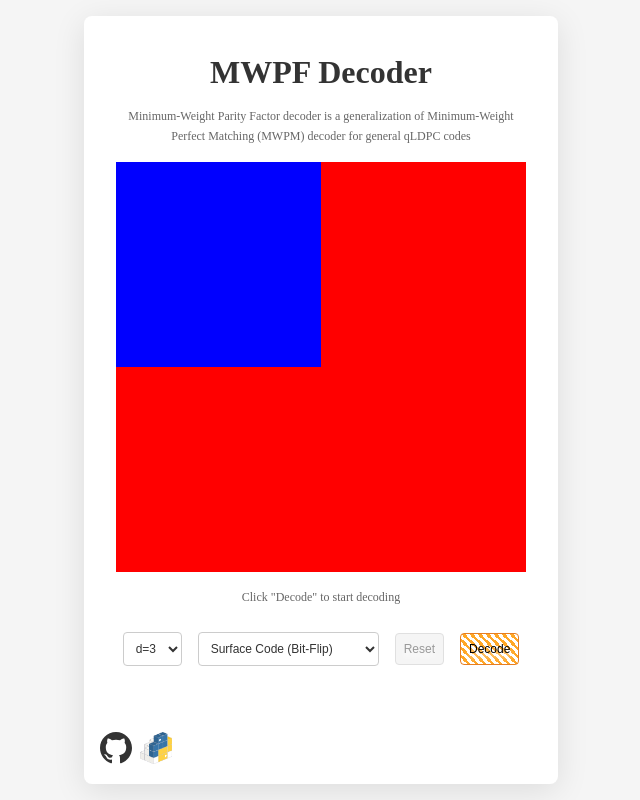
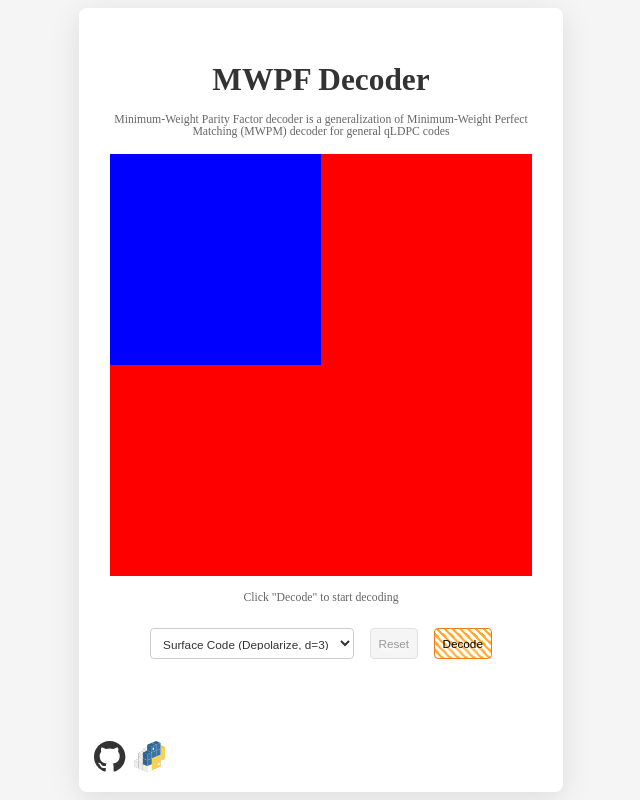
Before and after one commit to yuewuo/mwpf-web, a Vue app in the folder frontend/: page / in a window 1280 px wide. Shown: the whole page, without its empty margins (319-959 px from the left). Built offline with nearby package versions, Linux system fonts and the light colour scheme.

Commit message:
make style consistent

```diff
--- a/frontend/src/App.vue
+++ b/frontend/src/App.vue
@@ -1,8 +1,35 @@
 <script setup lang="ts">
-import { ref, watch } from 'vue'
+import { computed, ref, watch } from 'vue'
+
+const height = ref(0) // the height of the portrait region
+const aspectRatio = 1.618
+const width = computed(() => {
+  return height.value / aspectRatio
+})
+
+function updateHeight () {
+  if (window.innerHeight > window.innerWidth * aspectRatio) {
+    height.value = window.innerWidth * aspectRatio * 0.98
+  } else {
+    height.value = window.innerHeight * 0.98
+  }
+}
+window.addEventListener('resize', updateHeight)
+updateHeight()
+
+function updateStyle () {
+  document.documentElement.style.setProperty('--window-height', `${window.innerHeight}px`)
+  document.documentElement.style.setProperty('--window-width', `${window.innerWidth}px`)
+  document.documentElement.style.setProperty('--height', `${height.value}px`)
+  document.documentElement.style.setProperty('--width', `${width.value}px`)
+  document.documentElement.style.setProperty('--hs', `${height.value * 0.01}px`)
+  document.documentElement.style.setProperty('--ws', `${width.value * 0.01}px`)
+}
+watch(height, updateStyle)
+updateStyle()
 
 const codeDistance = ref(3)
-const codeType = ref('rsc-bit-flip')
+const codeType = ref('rsc-depolarize-d-3')
 const decoded = ref(false)
 
 watch(codeDistance, newVal => {
@@ -26,24 +53,17 @@ watch(codeDistance, newVal => {
         <p v-if="decoded">Rigorously proven (<a href="" target="_blank">decoding process</a>)</p>
 
         <div class="controller-panel">
-          <!-- Code distance selector -->
-          <div>
-            <select id="code-distance" class="select" v-model="codeDistance">
-              <option :value="3">
-                <math><mi>d</mi><mo>=</mo><mn>3</mn></math>
-              </option>
-              <option :value="5">
-                <math><mi>d</mi><mo>=</mo><mn>5</mn></math>
-              </option>
-            </select>
-          </div>
           <!-- Code type selector -->
           <div>
             <select id="code-type" class="select" v-model="codeType">
-              <option value="rsc-bit-flip">Surface Code (Bit-Flip)</option>
-              <option value="rsc-depolarize">Surface Code (Depolarize)</option>
-              <option value="rsc-y-only">Surface Code (Y-only)</option>
-              <option value="color-bit-flip">Color Code (Bit-Flip)</option>
+              <option value="rsc-bit-flip-d-3">Surface Code (Bit-Flip, d=3)</option>
+              <option value="rsc-bit-flip-d-5">Surface Code (Bit-Flip, d=5)</option>
+              <option value="rsc-depolarize-d-3">Surface Code (Depolarize, d=3)</option>
+              <option value="rsc-depolarize-d-5">Surface Code (Depolarize, d=5)</option>
+              <option value="rsc-y-only-d-3">Surface Code (Y-only, d=3)</option>
+              <option value="rsc-y-only-d-5">Surface Code (Y-only, d=5)</option>
+              <option value="color-bit-flip-d-3">Color Code (Bit-Flip, d=3)</option>
+              <option value="color-bit-flip-d-5">Color Code (Bit-Flip, d=5)</option>
             </select>
           </div>
 
@@ -55,7 +75,7 @@ watch(codeDistance, newVal => {
             <button class="button decode-button">Decode</button>
           </div>
         </div>
-        <div style="height: 10vh"></div>
+        <div style="height: calc(10 * var(--hs))"></div>
       </div>
 
       <!-- GitHub icon in bottom-left corner -->
@@ -97,28 +117,26 @@ watch(codeDistance, newVal => {
 :global(html),
 :global(body) {
   overflow: hidden;
-  height: 100vh;
-  width: 100vw;
+  height: var(--window-height);
+  width: var(--window-width);
 }
 
 .app-container {
-  width: 100vw;
-  height: 100vh;
+  width: var(--window-width);
+  height: var(--window-height);
   display: flex;
-  align-items: center;
+  align-items: top;
+  padding-top: var(--hs);
   justify-content: center;
   background-color: #f5f5f5;
-  padding: 2vh;
 }
 
 .portrait-region {
-  /* Golden ratio: height = width * 1.618 */
-  aspect-ratio: 1 / 1.618;
-  max-width: 100%;
-  max-height: 100%;
+  width: var(--width);
+  height: var(--height);
   background-color: white;
-  border-radius: 1vh;
-  box-shadow: 0 0.8vh 4vh rgba(0, 0, 0, 0.1);
+  border-radius: var(--hs);
+  box-shadow: 0 calc(0.8 * var(--hs)) calc(4 * var(--hs)) rgba(0, 0, 0, 0.1);
   display: flex;
   align-items: center;
   justify-content: center;
@@ -129,19 +147,23 @@ watch(codeDistance, newVal => {
 .content-placeholder {
   position: relative;
   text-align: center;
-  padding: 4vh;
+  padding: calc(4 * var(--hs));
   color: #333;
 }
 
 .content-placeholder h1 {
-  font-size: 4vh; /* Relative to viewport height, which scales with the portrait region */
-  margin-bottom: 2vh;
+  font-size: calc(
+    4 * var(--hs)
+  ); /* Relative to viewport height, which scales with the portrait region */
+  margin-bottom: calc(2 * var(--hs));
   font-weight: 600;
 }
 
 .content-placeholder p {
-  font-size: 1.5vh; /* Relative to viewport height, which scales with the portrait region */
-  line-height: 1.6;
+  font-size: calc(
+    1.5 * var(--hs)
+  ); /* Relative to viewport height, which scales with the portrait region */
+  line-height: calc(1.6 * var(--hs));
   color: #666;
 }
 
@@ -149,14 +171,14 @@ watch(codeDistance, newVal => {
   aspect-ratio: 1;
   width: 100%;
   background-color: red;
-  margin: 2vh auto;
+  margin: calc(2 * var(--hs)) auto;
 }
 
 /* GitHub icon styles */
 .github-link {
   position: absolute;
-  bottom: 2vh;
-  left: 2vh;
+  bottom: calc(2 * var(--hs));
+  left: calc(2 * var(--hs));
   color: #333;
   transition: color 0.3s ease;
   z-index: 10;
@@ -167,23 +189,23 @@ watch(codeDistance, newVal => {
 }
 
 .github-icon {
-  width: 4vh;
-  height: 4vh;
+  width: calc(4 * var(--hs));
+  height: calc(4 * var(--hs));
 }
 
 /* Python/PyPI icon styles */
 .python-link {
   position: absolute;
-  bottom: 2vh;
-  left: 7vh;
+  bottom: calc(2 * var(--hs));
+  left: calc(7 * var(--hs));
   color: #333;
   transition: color 0.3s ease;
   z-index: 10;
 }
 
 .python-icon {
-  width: 4vh;
-  height: 4vh;
+  width: calc(4 * var(--hs));
+  height: calc(4 * var(--hs));
 }
 
 .controller-panel {
@@ -191,20 +213,21 @@ watch(codeDistance, newVal => {
   flex-direction: row;
   align-items: center;
   justify-content: center;
-  gap: 2vh;
-  margin-top: 3vh;
+  gap: calc(2 * var(--hs));
+  margin-top: calc(3 * var(--hs));
 }
 
 .select {
-  padding: 1vh 1vh;
-  font-size: 1.5vh;
+  padding: calc(1 * var(--hs)) calc(1 * var(--hs));
+  height: calc(4 * var(--hs));
+  font-size: calc(1.5 * var(--hs));
   border: 1px solid #ccc;
-  border-radius: 0.5vh;
+  border-radius: calc(0.5 * var(--hs));
   background-color: white;
   color: #333;
   cursor: pointer;
   transition: border-color 0.3s ease, box-shadow 0.3s ease;
-  min-width: 4vh;
+  min-width: calc(4 * var(--hs));
 }
 
 .select:hover {
@@ -214,17 +237,18 @@ watch(codeDistance, newVal => {
 .select:focus {
   outline: none;
   border-color: #3776ab;
-  box-shadow: 0 0 0 0.2vh rgba(55, 118, 171, 0.2);
+  box-shadow: 0 0 0 calc(0.2 * var(--hs)) rgba(55, 118, 171, 0.2);
 }
 
 .button {
-  padding: 1vh 1vh;
-  font-size: 1.5vh;
-  border-radius: 0.5vh;
+  height: calc(4 * var(--hs));
+  padding: calc(1 * var(--hs)) calc(1 * var(--hs));
+  font-size: calc(1.5 * var(--hs));
+  border-radius: calc(0.5 * var(--hs));
   color: black;
   cursor: pointer;
   transition: border-color 0.3s ease, box-shadow 0.3s ease, background-color 0.3s ease;
-  min-width: 3vh;
+  min-width: calc(3 * var(--hs));
   /* font-weight: 600; */
   text-shadow: 0 5px 5px rgb(255, 255, 255);
 }
@@ -241,7 +265,7 @@ watch(codeDistance, newVal => {
     transparent 75%,
     transparent
   );
-  background-size: 1vh 1vh;
+  background-size: calc(1 * var(--hs)) calc(1 * var(--hs));
 }
 
 .decode-button:hover {
@@ -256,15 +280,15 @@ watch(codeDistance, newVal => {
     transparent 75%,
     transparent
   );
-  background-size: 1vh 1vh;
-  transform: translateY(-0.1vh);
-  box-shadow: 0 0.2vh 0.4vh rgba(230, 126, 34, 0.3);
+  background-size: calc(1 * var(--hs)) calc(1 * var(--hs));
+  transform: translateY(calc(-0.1 * var(--hs)));
+  box-shadow: 0 calc(0.2 * var(--hs)) calc(0.4 * var(--hs)) rgba(230, 126, 34, 0.3);
 }
 
 .decode-button:focus {
   outline: none;
   border-color: #d35400;
-  box-shadow: 0 0 0 0.2vh rgba(230, 126, 34, 0.4);
+  box-shadow: 0 0 0 calc(0.2 * var(--hs)) rgba(230, 126, 34, 0.4);
 }
 
 .decode-button:active {
@@ -278,7 +302,7 @@ watch(codeDistance, newVal => {
     transparent 75%,
     transparent
   );
-  background-size: 1vh 1vh;
+  background-size: calc(1 * var(--hs)) calc(1 * var(--hs));
   transform: translateY(0);
 }
 
@@ -290,14 +314,14 @@ watch(codeDistance, newVal => {
 .reset-button:hover {
   border-color: #c0c0c0;
   background-color: #f8f9fa;
-  transform: translateY(-0.1vh);
-  box-shadow: 0 0.2vh 0.4vh rgba(149, 165, 166, 0.3);
+  transform: translateY(calc(-0.1 * var(--hs)));
+  box-shadow: 0 calc(0.2 * var(--hs)) calc(0.4 * var(--hs)) rgba(149, 165, 166, 0.3);
 }
 
 .reset-button:focus {
   outline: none;
   border-color: #c0c0c0;
-  box-shadow: 0 0 0 0.2vh rgba(149, 165, 166, 0.4);
+  box-shadow: 0 0 0 calc(0.2 * var(--hs)) rgba(149, 165, 166, 0.4);
 }
 
 .reset-button:active {
```
